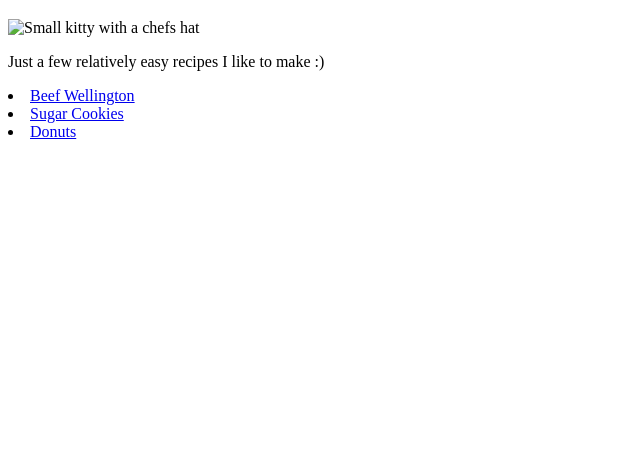
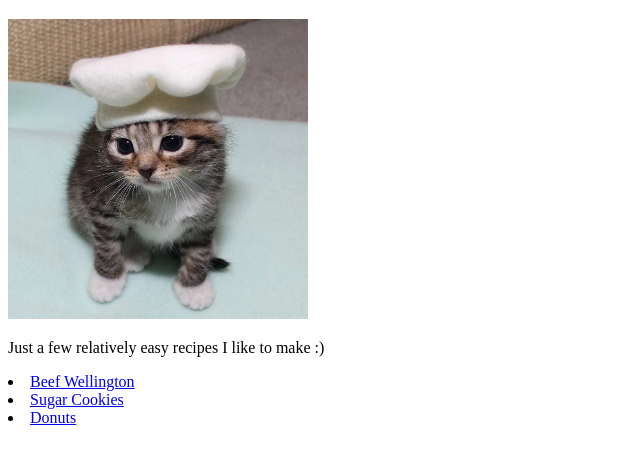
Before and after one commit to TheChaoticKing/Odin-recipes, a plain HTML site: page index.html in a window 1280 px wide. Shown: the part 61-522 px from the top of the page, without its empty margins (0-640 px from the left). Drawn offline with Linux system fonts and the light colour scheme.

Commit message:
changed image link

```diff
--- a/index.html
+++ b/index.html
@@ -6,7 +6,7 @@
     </Head>
     <body>
         <h1>My Recipes</h1>
-        <img src="/images/Chef cat.jpg" alt="Small kitty with a chefs hat" height="300px" width="300px">
+        <img src="/images/Chef-cat.jpg" alt="Small kitty with a chefs hat" height="300px" width="300px">
         <p>Just a few relatively easy recipes I like to make :)</p>
         <li><a href="./Recipes/Beef-Wellington.html">Beef Wellington</a></li>
         <li><a href="./Recipes/Sugar-Cookies.html">Sugar Cookies</a></li>
```
